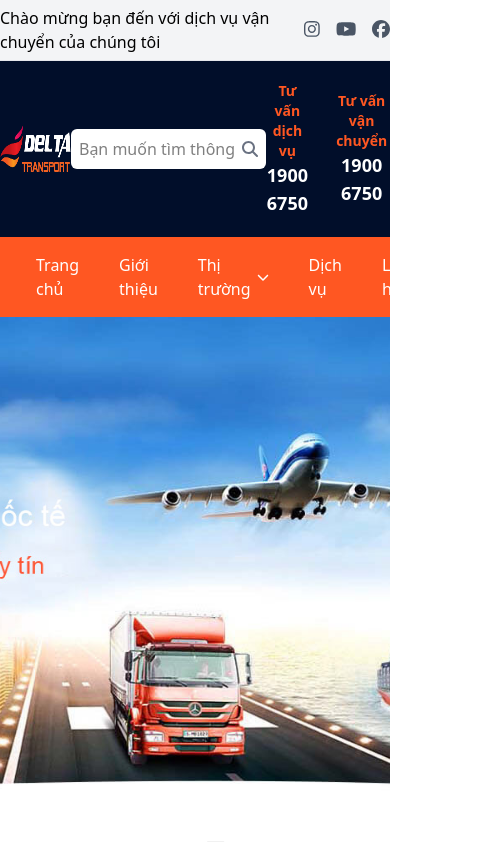
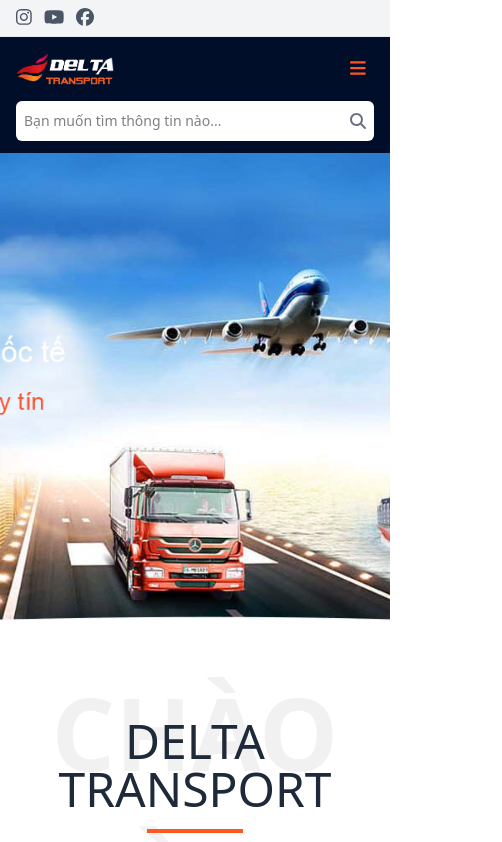
Before and after one commit to Kien-thuc03/Delta-Transport, a React (Vite) app: page / in a window 390 px wide. Shown: the top 842 px of the page, 502 px wide, since content can reach past the window. Built offline with nearby package versions, Linux system fonts and the light colour scheme.

Commit message:
Enhance Header component: add mobile menu functionality, improve dropdown handling, and update styling for better user experience. Adjust Home component layout for improved spacing in the news section.

```diff
--- a/src/components/Header.tsx
+++ b/src/components/Header.tsx
@@ -1,90 +1,314 @@
-import React, { useState } from 'react';
+import React, { useState, useEffect } from 'react';
 import { FontAwesomeIcon } from '@fortawesome/react-fontawesome';
 import { faInstagram, faYoutube, faFacebook } from '@fortawesome/free-brands-svg-icons';
-import { faSearch, faChevronDown } from '@fortawesome/free-solid-svg-icons';
+import { faSearch, faChevronDown, faBars, faTimes } from '@fortawesome/free-solid-svg-icons';
 
 import logo from '../assets/logo.png';
 
 const Header: React.FC = () => {
   const [dropdownOpen, setDropdownOpen] = useState(false);
+  const [mobileMenuOpen, setMobileMenuOpen] = useState(false);
+
+  // Đóng mobile menu khi resize về desktop
+  useEffect(() => {
+    const handleResize = () => {
+      if (window.innerWidth >= 1024) {
+        setMobileMenuOpen(false);
+      }
+    };
+
+    window.addEventListener('resize', handleResize);
+    return () => window.removeEventListener('resize', handleResize);
+  }, []);
+
+  // Đóng dropdown khi click outside
+  useEffect(() => {
+    const handleClickOutside = (event: MouseEvent) => {
+      if (dropdownOpen && !(event.target as Element).closest('.dropdown-container')) {
+        setDropdownOpen(false);
+      }
+    };
+
+    document.addEventListener('click', handleClickOutside);
+    return () => document.removeEventListener('click', handleClickOutside);
+  }, [dropdownOpen]);
 
   return (
     <header>
+      {/* Top Header */}
       <div className="bg-gray-100 py-1.5 border-b border-gray-200">
-        <div className="flex justify-between items-center container">
-          <p>Chào mừng bạn đến với dịch vụ vận chuyển của chúng tôi</p>
-          <div className="flex gap-4">
-            <a href="#"><FontAwesomeIcon icon={faInstagram} className="text-gray-600 hover:text-[#ff5722] text-lg" /></a>
-            <a href="#"><FontAwesomeIcon icon={faYoutube} className="text-gray-600 hover:text-[#ff5722] text-lg" /></a>
-            <a href="#"><FontAwesomeIcon icon={faFacebook} className="text-gray-600 hover:text-[#ff5722] text-lg" /></a>
+        <div className="flex justify-between items-center container mx-auto px-4">
+          <p className="text-sm text-gray-700 hidden md:block">Chào mừng bạn đến với dịch vụ vận chuyển của chúng tôi</p>
+          <div className="flex gap-3">
+            <a
+              href="#"
+              aria-label="Instagram"
+              title="Theo dõi chúng tôi trên Instagram"
+            >
+              <FontAwesomeIcon icon={faInstagram} className="text-gray-600 hover:text-[#ff5722] text-lg transition-colors" />
+            </a>
+            <a
+              href="#"
+              aria-label="YouTube"
+              title="Kênh YouTube của chúng tôi"
+            >
+              <FontAwesomeIcon icon={faYoutube} className="text-gray-600 hover:text-[#ff5722] text-lg transition-colors" />
+            </a>
+            <a
+              href="#"
+              aria-label="Facebook"
+              title="Trang Facebook của chúng tôi"
+            >
+              <FontAwesomeIcon icon={faFacebook} className="text-gray-600 hover:text-[#ff5722] text-lg transition-colors" />
+            </a>
           </div>
         </div>
       </div>
 
-      <div className="bg-[#010e2a] py-5">
-        <div className="flex justify-between items-center container">
-          <div className="logo">
-            <a href="/">
-              <img src={logo} alt="Delta Transport" className="h-12" />
-            </a>
+      {/* Main Header */}
+      <div className="bg-[#010e2a] py-3 lg:py-5">
+        <div className="container mx-auto px-4">
+          <div className="flex justify-between items-center">
+            {/* Logo */}
+            <div className="logo flex-shrink-0">
+              <a href="/">
+                <img src={logo} alt="Delta Transport" className="h-8 sm:h-10 lg:h-12" />
+              </a>
+            </div>
+
+            {/* Desktop Search Bar */}
+            <div className="hidden lg:flex search-bar bg-white rounded-md p-2 items-center w-96 xl:w-[500px] mx-4">
+              <input
+                type="text"
+                placeholder="Bạn muốn tìm thông tin nào..."
+                className="w-full focus:outline-none text-sm"
+              />
+              <button
+                aria-label="Tìm kiếm"
+                className="ml-2 text-gray-500 hover:text-[#ff5722] transition-colors"
+              >
+                <FontAwesomeIcon icon={faSearch} />
+              </button>
+            </div>
+
+            {/* Contact Info - Hidden on mobile */}
+            <div className="hidden lg:flex items-center gap-4 xl:gap-6 flex-shrink-0">
+              <div className="text-center">
+                <p className="text-xs xl:text-sm font-bold text-[#ff5722]">Tư vấn dịch vụ</p>
+                <p className="text-white font-bold text-sm xl:text-lg whitespace-nowrap">1900 6750</p>
+              </div>
+              <div className="text-center">
+                <p className="text-xs xl:text-sm font-bold text-[#ff5722]">Tư vấn vận chuyển</p>
+                <p className="text-white font-bold text-sm xl:text-lg whitespace-nowrap">1900 6750</p>
+              </div>
+            </div>
+
+            {/* Mobile Controls */}
+            <div className="flex items-center gap-3 lg:hidden">
+              {/* Mobile Menu Toggle */}
+              <button
+                onClick={() => setMobileMenuOpen(!mobileMenuOpen)}
+                className="text-[#ff5722] hover:text-white transition-colors p-2"
+                aria-label={mobileMenuOpen ? 'Đóng menu' : 'Mở menu'}
+              >
+                <FontAwesomeIcon icon={mobileMenuOpen ? faTimes : faBars} className="text-lg" />
+              </button>
+            </div>
           </div>
 
-          <div className="search-bar bg-white rounded-md p-2 flex items-center w-96 md:w-[500px]">
-            <input type="text" placeholder="Bạn muốn tìm thông tin nào..." className="w-full focus:outline-none" />
-            <button aria-label="Tìm kiếm" className="ml-2 text-gray-500"><FontAwesomeIcon icon={faSearch} /></button>
-          </div>
-
-          <div className="flex items-center justify-between gap-6">
-            <div className="text-right">
-              <p className="text-sm font-bold text-[#ff5722] text-center">Tư vấn dịch vụ</p>
-              <p className="text-white font-bold text-lg text-center">1900 6750</p>
-            </div>
-            <div className="text-right">
-              <p className="text-sm font-bold text-[#ff5722] text-center">Tư vấn vận chuyển</p>
-              <p className="text-white font-bold text-lg text-center">1900 6750</p>
+          {/* Mobile Search Bar - Luôn hiển thị */}
+          <div className="lg:hidden mt-3">
+            <div className="search-bar bg-white rounded-md p-2 flex items-center">
+              <input
+                type="text"
+                placeholder="Bạn muốn tìm thông tin nào..."
+                className="w-full focus:outline-none text-sm"
+              />
+              <button
+                aria-label="Tìm kiếm"
+                className="ml-2 text-gray-500 hover:text-[#ff5722] transition-colors"
+              >
+                <FontAwesomeIcon icon={faSearch} />
+              </button>
             </div>
           </div>
         </div>
       </div>
 
+      {/* Navigation */}
       <nav className="bg-[#ff5722] relative">
+        {/* Desktop Navigation */}
         <div className="container mx-auto px-4">
-          <ul className="flex">
-            <li><a href="/" className="block text-white py-4 px-5 font-medium hover:bg-white/10">Trang chủ</a></li>
-            <li><a href="/gioi-thieu" className="block text-white py-4 px-5 font-medium hover:bg-white/10">Giới thiệu</a></li>
-            <li className="relative group">
+          <ul className="hidden lg:flex">
+            <li>
+              <a href="/" className="block text-white py-4 px-5 font-medium hover:bg-white/10 transition-colors">
+                Trang chủ
+              </a>
+            </li>
+            <li>
+              <a href="/gioi-thieu" className="block text-white py-4 px-5 font-medium hover:bg-white/10 transition-colors">
+                Giới thiệu
+              </a>
+            </li>
+            <li className="relative dropdown-container">
               <a
                 href="#"
-                className="block text-white py-4 px-5 font-medium hover:bg-white/10 flex items-center"
+                className="text-white py-4 px-5 font-medium hover:bg-white/10 flex items-center transition-colors"
                 onClick={(e) => {
                   e.preventDefault();
                   setDropdownOpen(!dropdownOpen);
                 }}
               >
                 Thị trường
-                <FontAwesomeIcon icon={faChevronDown} className="ml-1.5 text-xs" />
+                <FontAwesomeIcon
+                  icon={faChevronDown}
+                  className={`ml-1.5 text-xs transition-transform ${dropdownOpen ? 'rotate-180' : ''}`}
+                />
               </a>
-              <div className={`absolute left-0 bg-white shadow-lg min-w-[200px] z-10 ${dropdownOpen ? 'block' : 'hidden'} group-hover:block`}>
+              <div className={`absolute left-0 bg-white shadow-lg min-w-[200px] z-50 transition-all duration-200 ${
+                dropdownOpen ? 'opacity-100 visible translate-y-0' : 'opacity-0 invisible -translate-y-2'
+              }`}>
                 <ul>
                   <li>
-                    <a href="/tin-tuc" className="flex items-center text-gray-700 hover:text-[#ff5722] hover:bg-gray-50 py-3 px-5 border-b border-gray-100">
+                    <a href="/tin-tuc" className="flex items-center text-gray-700 hover:text-[#ff5722] hover:bg-gray-50 py-3 px-5 border-b border-gray-100 transition-colors">
                       <span className="mr-1.5 text-[#ff5722]">›</span>Tin tức
                     </a>
                   </li>
                   <li>
-                    <a href="/ky-nang-dat-hang" className="flex items-center text-gray-700 hover:text-[#ff5722] hover:bg-gray-50 py-3 px-5">
+                    <a href="/ky-nang-dat-hang" className="flex items-center text-gray-700 hover:text-[#ff5722] hover:bg-gray-50 py-3 px-5 transition-colors">
                       <span className="mr-1.5 text-[#ff5722]">›</span>Kỹ năng đặt hàng
                     </a>
                   </li>
                 </ul>
               </div>
             </li>
-            <li><a href="/dich-vu" className="block text-white py-4 px-5 font-medium hover:bg-white/10">Dịch vụ</a></li>
-            <li><a href="/lien-he" className="block text-white py-4 px-5 font-medium hover:bg-white/10">Liên hệ</a></li>
-            <li><a href="/hoi-dap" className="block text-white py-4 px-5 font-medium hover:bg-white/10">Hỏi đáp</a></li>
+            <li>
+              <a href="/dich-vu" className="block text-white py-4 px-5 font-medium hover:bg-white/10 transition-colors">
+                Dịch vụ
+              </a>
+            </li>
+            <li>
+              <a href="/lien-he" className="block text-white py-4 px-5 font-medium hover:bg-white/10 transition-colors">
+                Liên hệ
+              </a>
+            </li>
+            <li>
+              <a href="/hoi-dap" className="block text-white py-4 px-5 font-medium hover:bg-white/10 transition-colors">
+                Hỏi đáp
+              </a>
+            </li>
           </ul>
         </div>
+
+        {/* Mobile Navigation */}
+        <div className={`lg:hidden absolute top-full left-0 right-0 bg-[#ff5722] shadow-lg z-40 transition-all duration-300 transform ${
+          mobileMenuOpen ? 'opacity-100 visible translate-y-0' : 'opacity-0 invisible -translate-y-4'
+        }`}>
+          <div className="container mx-auto px-4">
+            <ul className="py-2">
+              <li>
+                <a
+                  href="/"
+                  className="block text-white py-3 px-4 font-medium hover:bg-white/10 transition-colors border-b border-white/10"
+                  onClick={() => setMobileMenuOpen(false)}
+                >
+                  Trang chủ
+                </a>
+              </li>
+              <li>
+                <a
+                  href="/gioi-thieu"
+                  className="block text-white py-3 px-4 font-medium hover:bg-white/10 transition-colors border-b border-white/10"
+                  onClick={() => setMobileMenuOpen(false)}
+                >
+                  Giới thiệu
+                </a>
+              </li>
+              <li>
+                <div>
+                  <button
+                    className="w-full text-left text-white py-3 px-4 font-medium hover:bg-white/10 transition-colors border-b border-white/10 flex items-center justify-between"
+                    onClick={() => setDropdownOpen(!dropdownOpen)}
+                  >
+                    Thị trường
+                    <FontAwesomeIcon
+                      icon={faChevronDown}
+                      className={`text-xs transition-transform ${dropdownOpen ? 'rotate-180' : ''}`}
+                    />
+                  </button>
+                  <div className={`bg-white/10 transition-all duration-200 ${
+                    dropdownOpen ? 'max-h-32 opacity-100' : 'max-h-0 opacity-0 overflow-hidden'
+                  }`}>
+                    <a
+                      href="/tin-tuc"
+                      className="block text-white py-2 px-8 hover:bg-white/10 transition-colors text-sm"
+                      onClick={() => setMobileMenuOpen(false)}
+                    >
+                      › Tin tức
+                    </a>
+                    <a
+                      href="/ky-nang-dat-hang"
+                      className="block text-white py-2 px-8 hover:bg-white/10 transition-colors text-sm"
+                      onClick={() => setMobileMenuOpen(false)}
+                    >
+                      › Kỹ năng đặt hàng
+                    </a>
+                  </div>
+                </div>
+              </li>
+              <li>
+                <a
+                  href="/dich-vu"
+                  className="block text-white py-3 px-4 font-medium hover:bg-white/10 transition-colors border-b border-white/10"
+                  onClick={() => setMobileMenuOpen(false)}
+                >
+                  Dịch vụ
+                </a>
+              </li>
+              <li>
+                <a
+                  href="/lien-he"
+                  className="block text-white py-3 px-4 font-medium hover:bg-white/10 transition-colors border-b border-white/10"
+                  onClick={() => setMobileMenuOpen(false)}
+                >
+                  Liên hệ
+                </a>
+              </li>
+              <li>
+                <a
+                  href="/hoi-dap"
+                  className="block text-white py-3 px-4 font-medium hover:bg-white/10 transition-colors"
+                  onClick={() => setMobileMenuOpen(false)}
+                >
+                  Hỏi đáp
+                </a>
+              </li>
+            </ul>
+
+            {/* Mobile Contact Info */}
+            <div className="px-4 py-4 border-t border-white/20">
+              <div className="flex justify-around text-center">
+                <div>
+                  <p className="text-xs font-bold text-white/80">Tư vấn dịch vụ</p>
+                  <a href="tel:19006750" className="text-white font-bold text-sm">1900 6750</a>
+                </div>
+                <div>
+                  <p className="text-xs font-bold text-white/80">Tư vấn vận chuyển</p>
+                  <a href="tel:19006750" className="text-white font-bold text-sm">1900 6750</a>
+                </div>
+              </div>
+            </div>
+          </div>
+        </div>
       </nav>
+
+      {/* Mobile Menu Overlay */}
+      {mobileMenuOpen && (
+        <div
+          className="fixed inset-0 bg-black/50 z-30 lg:hidden"
+          onClick={() => setMobileMenuOpen(false)}
+        />
+      )}
     </header>
   );
 };
--- a/src/views/Home.tsx
+++ b/src/views/Home.tsx
@@ -165,7 +165,7 @@
                 <button className="bg-[#ff5722] hover:bg-[#e64a19] text-white font-medium py-3 px-8 rounded transition-colors">
                   ĐỌC TIẾP
                 </button>
-                <div className="grid grid-cols-2 md:grid-cols-2 gap-4 mt-16">
+                <div className="grid grid-cols-2 md:grid-cols-2 gap-4 mt-10">
                   <div className="bg-white p-6 rounded-lg text-center">
                     <div className="text-[#ff5722] text-4xl font-bold">84220+</div>
                     <div className="text-gray-700 font-medium">Đơn hàng/năm</div>
```
